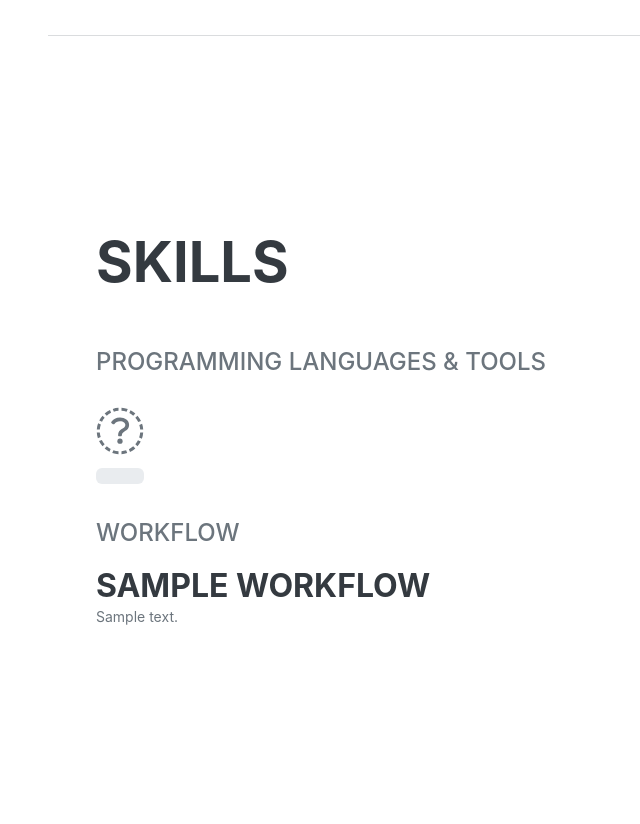
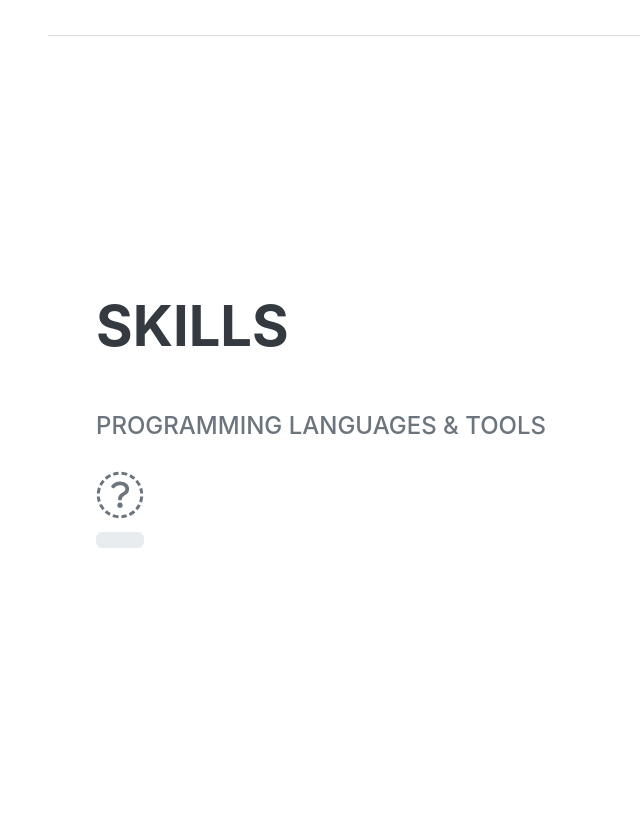
Before and after one commit to serene1212/Personal-Portfolio, a Django app: template myportfolio/templates/index.html in a window 1280 px wide. Shown: the part 3168-3992 px from the top of the page, without its empty margins (224-864 px from the left). Run offline with Django 5.2, Linux system fonts and the light colour scheme; tables that the repository leaves empty hold one stand-in row (values such as "Sample post"); the template is opened without the code that fills it: values that come from a table or form of the project are taken from there, most other values are stand-ins (such as "Sample title", 1, 10 or a date in 2020); some libraries are stand-ins or nearby versions; some web fonts are replaced.

Commit message:
delete MVT of a workflow section

```diff
--- a/myportfolio/models.py
+++ b/myportfolio/models.py
@@ -11,11 +11,6 @@
 class Skill(models.Model):
     name = models.CharField(max_length=255)
     proficiency = models.IntegerField(choices=[(i, i) for i in range(101)])
-
-
-class WorkFlow(models.Model):
-    name = models.CharField(max_length=255)
-    description = models.TextField()
 
 
 class Interest(models.Model):
@@ -61,7 +56,6 @@
 
     projects = models.ForeignKey(Project, on_delete=models.DO_NOTHING)
     skills = models.ForeignKey(Skill, on_delete=models.DO_NOTHING)
-    work_flows = models.ForeignKey(WorkFlow, on_delete=models.DO_NOTHING)
     interests = models.ForeignKey(Interest, on_delete=models.DO_NOTHING)
     job_experiences = models.ForeignKey(JobExperience, blank=True, null=True, on_delete=models.DO_NOTHING)
     educations = models.ForeignKey(Education, on_delete=models.DO_NOTHING)
--- a/myportfolio/templates/index.html
+++ b/myportfolio/templates/index.html
@@ -129,12 +129,6 @@
                         </li>
                         {% endfor %}
                     </ul>
-                    <div class="subheading mb-3">Workflow</div>
-                    {% for work_flow in work_flows %}
-                    <h3 class="mb-0">{{ work_flow.name }}</h3>
-                    <p class="small">{{ work_flow.description }}</p>
-                    {% endfor %}
-
                 </div>
             </section>
             <hr class="m-0" />
--- a/myportfolio/views.py
+++ b/myportfolio/views.py
@@ -13,7 +13,6 @@
         job_experience = user.job_experiences.all()
         educations = user.educations.all()
         skills = user.skills.all()
-        work_flows = user.work_flows.all()
         interests = user.interests.all()
         courses = user.courses.all()
         projects = user.projects.all()
@@ -23,7 +22,6 @@
             'user': user,
             'educations': educations,
             'skills': skills,
-            'work_flows': work_flows,
             'interests': interests,
             'courses': courses,
             'projects': projects,
```
Also changed, not shown: myportfolio/migrations/0007_remove_user_work_flows_delete_workflow.py (added).
